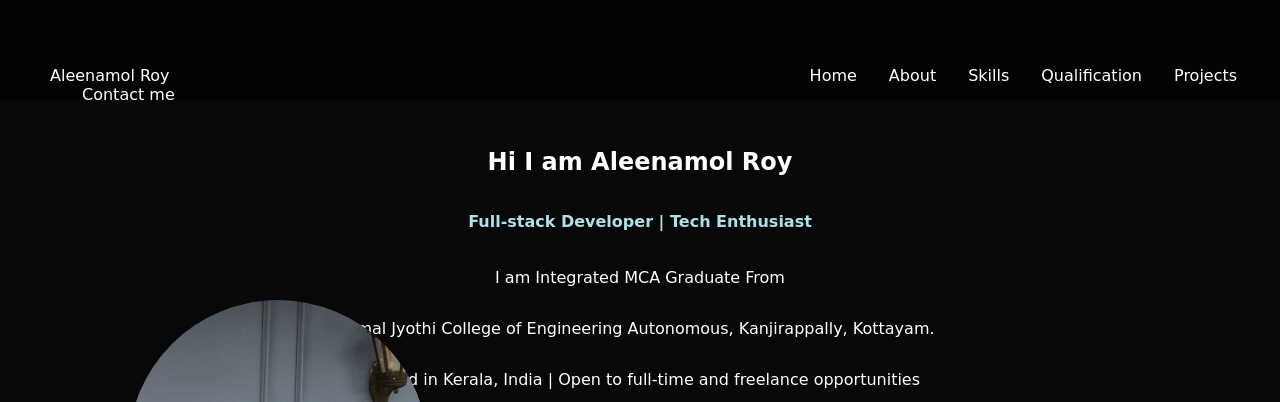
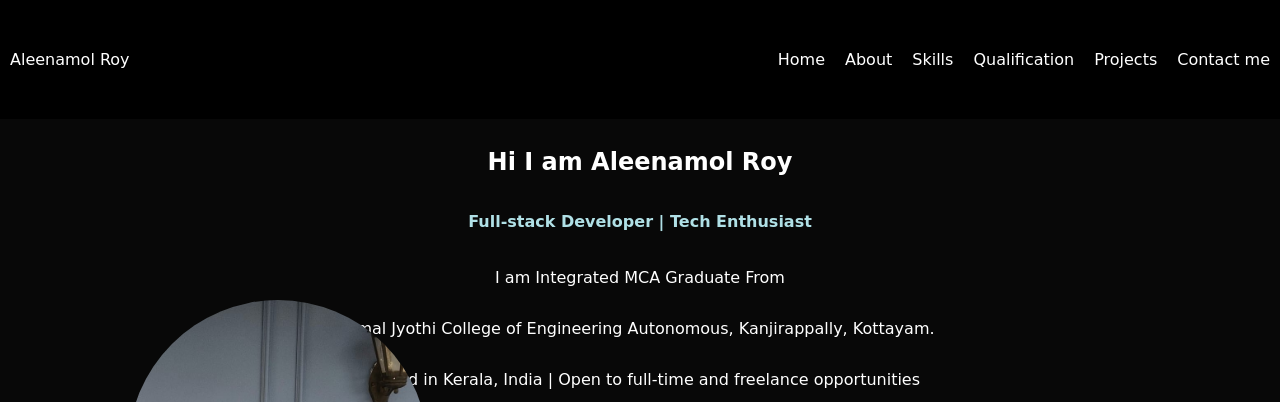
Before and after one commit to aleenamolroy/portfolio1, a plain HTML site: page index.html in a window 1280 px wide. Shown: the top 402 px of the page. Drawn offline with Linux system fonts and the light colour scheme.

Commit message:
second commit

```diff
--- a/index.html
+++ b/index.html
@@ -11,20 +11,35 @@
 </head>
 
 <body>
-    <div class="div-for-navbar">
+    <nav class="navbar-class">
+        <div class="nav-name-class">
+            <a href="" class="nav-name-class-portfolio" style="font-size: 100%;">Aleenamol Roy</a>
+        </div>
+        <div class="nav-menu-class">
+            <a href="#Home-content-section-id" class="nav-home-class">Home</a>
+            <a href="#about-content-section-id" class="nav-content-class">About</a>
+            <a href="#skills-content-section" class="nav-content-class">Skills</a>
+            <a href="#Education-qualification-id" class="nav-content-class">Qualification</a>
+            <a href="#id-for-project-container" class="nav-content-class">Projects</a>
+            <a href="#id-for-contact-me" class="nav-content-class">Contact me</a>
+        </div>
+    </nav>
+    <!-- <div class="div-for-navbar">
         <nav class="navbar-class">
             <ul class="lis-navbar">
-                <li><a href="" class="nav-name-class-portfolio" style="font-size: 100%;">Aleenamol Roy</a></li>
-                <li><a href="#Home-content-section-id" class="nav-home-class">Home</a></li>
-                <li><a href="#about-content-section-id" class="nav-content-class">About</a></li>
-                <li><a href="#skills-content-section" class="nav-content-class">Skills</a></li>
-                <li><a href="#Education-qualification-id" class="nav-content-class">Qualification</a></li>
-                <li><a href="#id-for-project-container" class="nav-content-class">Projects</a></li>
-                <li><a href="#id-for-contact-me" class="nav-content-class">Contact me</a></li>
+                <div><li></li></div>
+                <div>
+                    <li></li>
+                <li></li>
+                <li></li>
+                <li></li>
+                <li></li>
+                <li></li>
+                </div>
             </ul>
 
         </nav>
-    </div>
+    </div> -->
     <section id="Home-content-section-id">
         <div class="home-container">
             <div>
--- a/styles.css
+++ b/styles.css
@@ -15,11 +15,23 @@ html {
     scroll-behavior: smooth;
 }
 
-nav {
+.navbar-class {
+    display: flex;
+    flex-direction: row;
+    align-items: center;
     position: fixed;
-    display: inline;
+    padding: 50px 10px;
+    width: 100%;
+    top:0;
+    z-index: 10;
+    background-color: black;
+    justify-content: space-between;
 }
-
+.nav-menu-class{
+    display: flex;
+    gap: 20px;
+    flex-wrap: wrap;
+}
 a {
     text-decoration: none;
 
@@ -33,36 +45,35 @@ a:active {
     color: blueviolet;
 }
 
-.nav-home-class {
-    margin-left: 40rem;
+/* .nav-home-class {
 }
 
 .nav-content-class {
-    margin-left: 2rem;
-}
+} */
 
 .nav-name-class-portfolio {
     font-size: 100%;
 }
 
 .div-for-navbar {
+    display: flex   ;
     position: fixed;
-    overflow: hidden;
     padding: 50px 10px;
     width: 100%;
     background-color: rgb(3, 3, 3);
     top: 0;
     z-index: 10;
-
+    justify-content: space-between;
 }
 
-ul {
+/* ul {
     list-style-type: none;
 }
 
 li {
-    float: left;
-}
+    display: inline;
+    margin-right: 40px;
+} */
 
 .home-container {
     margin-top: 10%;
@@ -265,3 +276,14 @@ img {
     }
 
 }
+/* @media screen and(max-width:600px){
+    .navbar-class {
+    display: flex;
+    flex-direction: column;
+    justify-content: space-between;
+}
+.nav-menu-class{
+    flex-direction: column;
+    justify-content: center;
+}
+}  */
```
